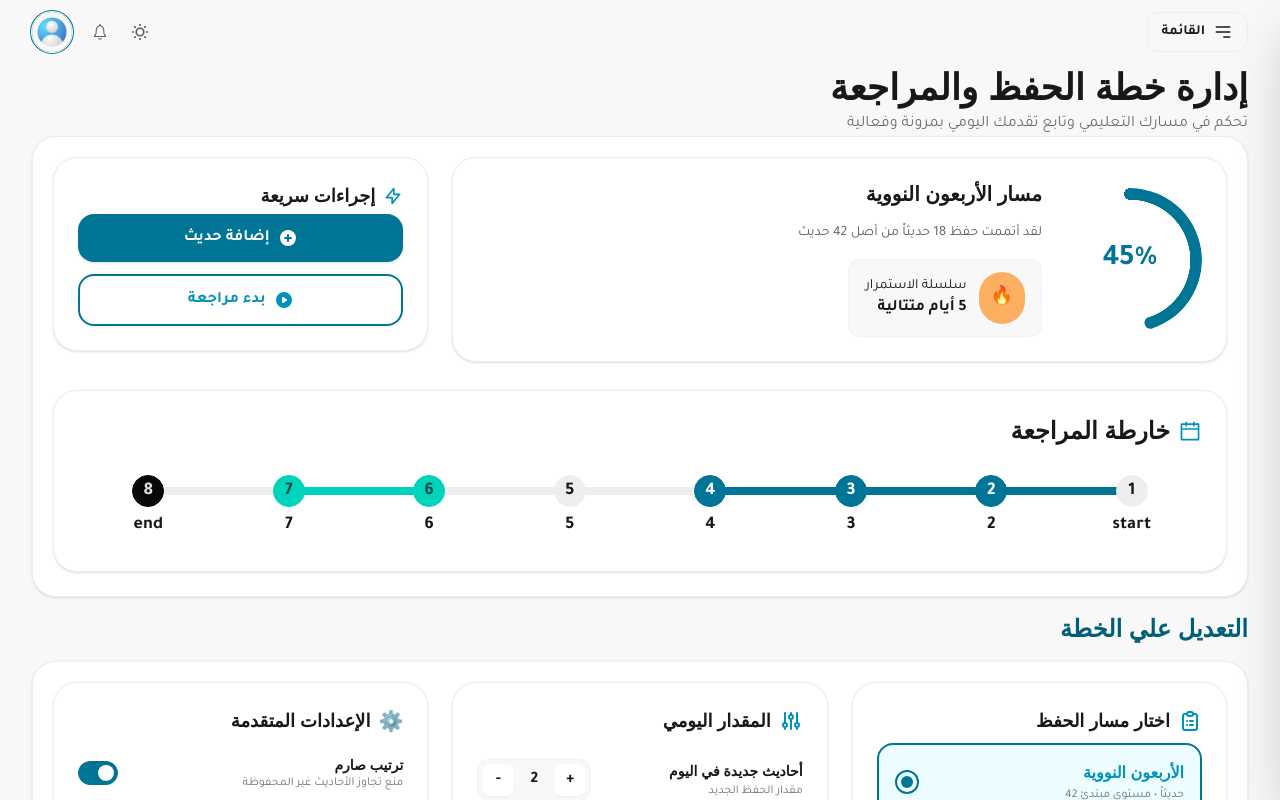
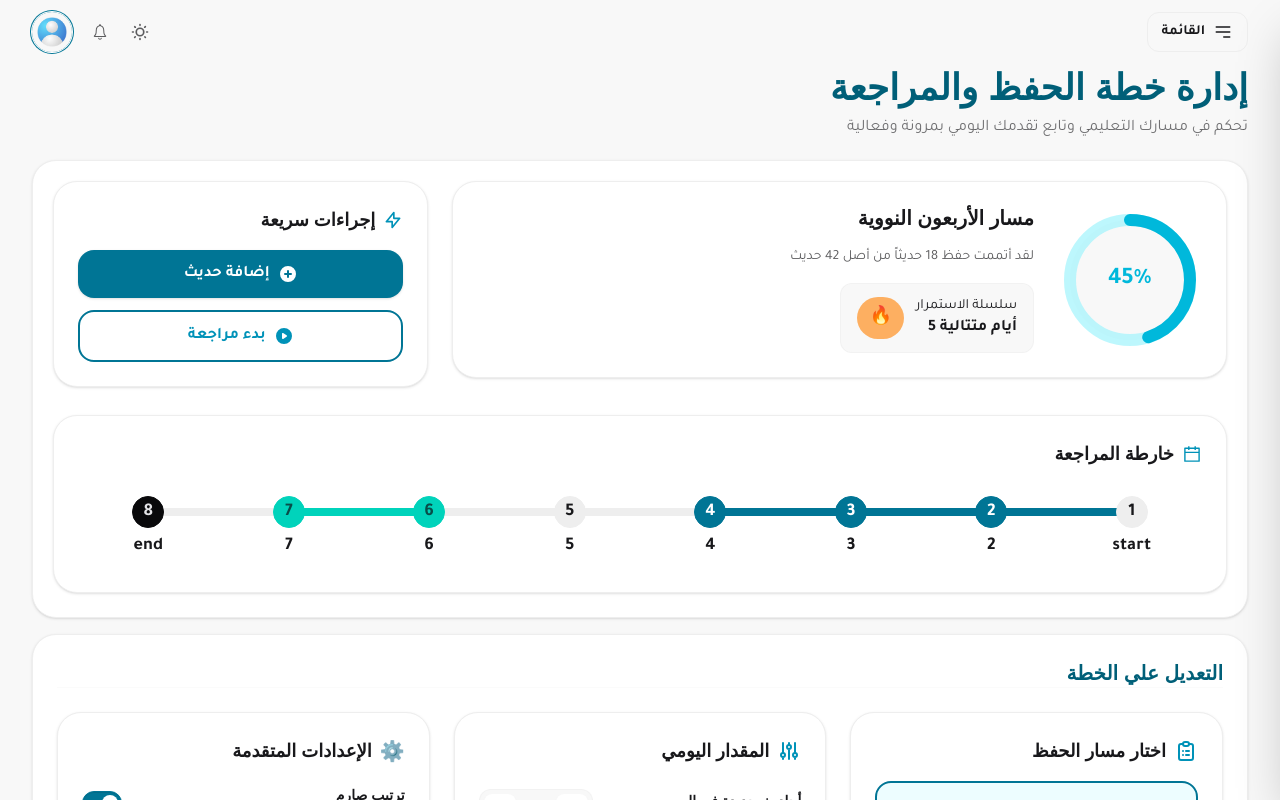
Before and after one commit to AshrafRedaRadi/Athar, a React (Vite) app: page /plan in a window 1280 px wide. Shown: the top 800 px of the page. Built offline with nearby package versions, Linux system fonts and the light colour scheme; no server answers; a web font is replaced by a local one.

Commit message:
fix margins in plan page

```diff
--- a/src/components/plan/DaysTarget.jsx
+++ b/src/components/plan/DaysTarget.jsx
@@ -2,7 +2,7 @@ import { AiOutlineCalendar } from "react-icons/ai";
 
 export default function DaysTarget() {
   return (
-    <div className="w-full bg-base-100 rounded-3xl shadow-sm border border-base-300 p-6 font-2 text-base-content" dir="rtl">
+    <div className="w-full bg-base-100 rounded-3xl shadow-sm border border-base-300 p-4 sm:p-6 font-2 text-base-content" dir="rtl">
       <style>{`
         .steps .step-secondary::before,
         .steps .step-secondary::after {
@@ -12,14 +12,13 @@ export default function DaysTarget() {
         }
       `}</style>
 
-      <div className="text-2xl font-bold font-1 mb-6 flex items-center gap-2">
-        <AiOutlineCalendar className="inline text-cyan-600 dark:text-cyan-400" />
-        <span>خارطة المراجعة</span>
+      <div className="flex items-center justify-start gap-2 text-base-content font-bold font-1 text-lg mb-4 sm:mb-6">
+        <AiOutlineCalendar className="w-5 h-5 text-cyan-600 dark:text-cyan-400 shrink-0" />
+        <h3>خارطة المراجعة</h3>
       </div>
 
-      {/* حاوية السكرول الأفقية */}
       <div className="w-full overflow-x-auto pb-2">
-        <ul className="steps steps-horizontal w-full min-w-[700px] [--step-icon-size:2.5rem] text-lg font-bold">
+        <ul className="steps steps-horizontal w-full min-w-[380px] sm:min-w-[700px] [--step-icon-size:1.75rem] sm:[--step-icon-size:2.5rem] text-xs sm:text-lg font-bold">
           <li className="step flex-1">start</li>
           <li className="step step-secondary flex-1">2</li>
           <li className="step step-secondary flex-1">3</li>
--- a/src/components/plan/ProgressCard.jsx
+++ b/src/components/plan/ProgressCard.jsx
@@ -13,44 +13,80 @@ const ProgressCard = (props) => {
   const streakDaysText = props.streakDaysText || "أيام متتالية";
   const percentage = props.percentage || 45;
 
+  const radius = 70;
+  const strokeWidth = 14;
+  const size = (radius + strokeWidth) * 2;
+  const dashArray = radius * Math.PI * 2;
+  const dashOffset = dashArray - (dashArray * percentage) / 100;
+
   return (
-    <div className="bg-base-100 p-6 rounded-3xl shadow-sm border border-base-300 flex items-center justify-between w-full mx-auto font-2" dir="rtl">
-      <div className="flex items-center justify-center ml-4">
-        <div
-          className="radial-progress text-cyan-700 dark:text-cyan-400 font-bold text-3xl"
-          style={{
-            "--value": percentage,
-            "--size": "9rem",
-            "--thickness": "12px",
-          }}
-          role="progressbar"
-        >
-          {percentage}%
-        </div>
-      </div>
-      <div className="flex-1 space-y-4">
-        <h2 className="text-xl font-bold font-1 text-base-content leading-tight">
+    <div
+      className="bg-base-100 p-4 sm:p-6 rounded-3xl shadow-sm border border-base-300 flex flex-col sm:flex-row items-center justify-between gap-6 w-full mx-auto font-2"
+      dir="ltr"
+    >
+      <div className="flex-1 space-y-4 text-center sm:text-right w-full">
+        <h2 className="text-lg sm:text-xl font-bold font-1 text-base-content leading-tight">
           {title}
         </h2>
 
-        <p className="text-sm font-2 text-base-content/70">
+        <p className="text-xs sm:text-sm font-2 text-base-content/70">
           {completedText} {completedCount} {itemType} {totalText} {totalCount} {totalItemType}
         </p>
 
-        <div className="inline-flex items-center gap-3 bg-base-200 border border-base-300/60 px-4 py-3 rounded-xl">
-          <div className="bg-[#FDAF61] p-3 rounded-full flex items-center justify-center">
-            <span role="img" aria-label="streak" className="text-white text-lg">
+        <div className="inline-flex items-center justify-center sm:justify-start gap-3 bg-base-200 border border-base-300/60 px-4 py-2.5 sm:py-3 rounded-xl w-full sm:w-auto">
+          <div className="bg-[#FDAF61] p-2.5 sm:p-3 rounded-full flex items-center justify-center shrink-0">
+            <span role="img" aria-label="streak" className="text-white text-base sm:text-lg leading-none">
               🔥
             </span>
           </div>
 
-          <div className="flex flex-col text-sm text-base-content">
+          <div className="flex flex-col text-xs sm:text-sm text-base-content text-right">
             <span>{streakTitle}</span>
-            <span className="font-semibold text-base">
+            <span className="font-semibold text-sm sm:text-base">
               {streakDaysCount} {streakDaysText}
             </span>
           </div>
         </div>
+      </div>
+
+      <div className="relative flex items-center justify-center shrink-0 w-28 h-28 sm:w-36 sm:h-36">
+        <svg
+          viewBox={`0 0 ${size} ${size}`}
+          className="w-full h-full -rotate-90"
+        >
+          {/* the color of the background of the circle*/}
+          <circle
+            cx={size / 2}
+            cy={size / 2}
+            r={radius}
+            className="fill-base-200"
+          />
+
+          {/* line of the pre prograss */}
+          <circle
+            cx={size / 2}
+            cy={size / 2}
+            r={radius}
+            className="fill-none stroke-cyan-200/70"
+            strokeWidth={strokeWidth}
+          />
+
+          {/* line of the prograss */}
+          <circle
+            cx={size / 2}
+            cy={size / 2}
+            r={radius}
+            className="fill-none stroke-cyan-500 transition-all duration-500 ease-out"
+            strokeWidth={strokeWidth}
+            strokeLinecap="round"
+            strokeDasharray={dashArray}
+            strokeDashoffset={dashOffset}
+          />
+        </svg>
+
+        <span className="absolute text-xl sm:text-2xl font-bold text-cyan-500">
+          {percentage}%
+        </span>
       </div>
     </div>
   );
--- a/src/components/plan/QuickActions.jsx
+++ b/src/components/plan/QuickActions.jsx
@@ -6,8 +6,9 @@ const QuickActions = () => {
       className="bg-base-100 p-6 rounded-3xl shadow-sm border border-base-300 w-full space-y-4 font-2"
       dir="rtl"
     >
-      <div className="flex items-center justify-start gap-2 text-base-content font-bold font-1 text-lg mb-1">
-        <svg className="w-5 h-5 text-cyan-600 dark:text-cyan-400" fill="none" stroke="currentColor" viewBox="0 0 24 24">
+      <div className="flex items-center justify-start gap-2 text-base-content font-bold font-1 text-lg mb-4">
+        <svg
+         className="w-5 h-5 text-cyan-600 dark:text-cyan-400" fill="none" stroke="currentColor" viewBox="0 0 24 24">
           <path strokeLinecap="round" strokeLinejoin="round" strokeWidth="2" d="M13 10V3L4 14h7v7l9-11h-7z" />
         </svg>
         <h3>إجراءات سريعة</h3>
@@ -19,7 +20,7 @@ const QuickActions = () => {
         >
           {/* أيقونة (+) */}
           <svg
-            className="w-5 h-5 shrink-0" fill="currentColor" viewBox="0 0 20 20">
+          className="w-5 h-5 shrink-0" fill="currentColor" viewBox="0 0 20 20">
             <path fillRule="evenodd" d="M10 18a8 8 0 100-16 8 8 0 000 16zm1-11a1 1 0 10-2 0v2H7a1 1 0 100 2h2v2a1 1 0 102 0v-2h2a1 1 0 100-2h-2V7z" clipRule="evenodd" />
           </svg>
           <span className="whitespace-nowrap">إضافة حديث</span>
@@ -30,7 +31,7 @@ const QuickActions = () => {
         >
           {/* أيقونة التشغيل/المراجعة */}
           <svg
-            className="w-5 h-5 shrink-0" fill="currentColor" viewBox="0 0 20 20">
+           className="w-5 h-5 shrink-0" fill="currentColor" viewBox="0 0 20 20">
             <path fillRule="evenodd" d="M10 18a8 8 0 100-16 8 8 0 000 16zM9.555 7.168A1 1 0 008 8v4a1 1 0 001.555.832l3-2a1 1 0 000-1.664l-3-2z" clipRule="evenodd" />
           </svg>
           <span className="whitespace-nowrap">بدء مراجعة</span>
--- a/src/components/plan/SelectedTrack.jsx
+++ b/src/components/plan/SelectedTrack.jsx
@@ -18,7 +18,7 @@ const SelectedTrack = (props) => {
   return (
     <div className="bg-base-100 p-6 rounded-3xl shadow-sm border border-base-300 w-full max-w-sm space-y-4 font-2" dir="rtl">
 
-      <div className="flex items-center justify-start gap-2 text-base-content font-bold font-1 text-lg mb-2">
+      <div className="flex items-center justify-start gap-2 text-base-content font-bold font-1 text-lg mb-4">
         <svg
           className="w-6 h-6 text-cyan-600 dark:text-cyan-400" fill="none" stroke="currentColor" viewBox="0 0 24 24">
           <path strokeLinecap="round" strokeLinejoin="round" strokeWidth="2" d="M9 5H7a2 2 0 00-2 2v12a2 2 0 002 2h10a2 2 0 002-2V7a2 2 0 00-2-2h-2M9 5a2 2 0 002 2h2a2 2 0 002-2M9 5a2 2 0 012-2h2a2 2 0 012 2m-3 7h3m-3 4h3m-6-4h.01M9 16h.01" />
--- a/src/pages/Plan.jsx
+++ b/src/pages/Plan.jsx
@@ -13,16 +13,16 @@ export default function Plan() {
         <Navbar activePage="review" />
 
         <header className="text-start space-y-1">
-          <h1 className="text-3xl md:text-4xl font-bold font-1 text-base-content">
+          <h1 className="text-3xl md:text-4xl font-bold font-1 text-cyan-800 dark:text-cyan-800">
             إدارة خطة الحفظ والمراجعة
           </h1>
-          <p className="text-sm md:text-base text-base-content/60 font-normal">
+          <p className="text-sm md:text-base text-base-content/60 font-normal mt-2 mb-5">
             تحكم في مسارك التعليمي وتابع تقدمك اليومي بمرونة وفعالية
           </p>
         </header>
 
+        {/* القسم الأول: المتابعة والإجراءات */}
         <div className="grid grid-cols-1 lg:grid-cols-3 gap-4 sm:gap-6 bg-base-100 p-3 sm:p-5 rounded-3xl shadow-sm border border-base-300">
-
           <div className="col-span-1 lg:col-span-2 w-full">
             <ProgressCard />
           </div>
@@ -33,15 +33,19 @@ export default function Plan() {
           <div className="col-span-1 lg:col-span-3 order-3 w-full my-1">
             <DaysTarget />
           </div>
+        </div>
 
+        <div className="grid grid-cols-1 lg:grid-cols-3 gap-4 sm:gap-6 bg-base-100 p-4 sm:p-6 rounded-3xl shadow-sm border border-base-300 mt-4">
 
-        </div>
-        <div className="text-1xl md:text-2xl font-bold font-1 text-cyan-800 dark:text-cyan-800 mt-4">التعديل علي الخطة</div>
-        <div className="grid grid-cols-1 lg:grid-cols-3 gap-4 sm:gap-6 bg-base-100 p-3 sm:p-5 rounded-3xl shadow-sm border border-base-300 mt-4 ">
+          <div className="col-span-1 lg:col-span-3 text-lg sm:text-xl font-bold font-1 text-cyan-800 dark:text-cyan-800 border-b border-base-200/60 ">
+            <h3>التعديل علي الخطة</h3>
+          </div>
+
           <SelectedTrack />
           <DailyGoal />
           <AdvancedSettings />
         </div>
+
         <div className="mt-6 flex justify-start px-1 mb-6">
           <button className="w-full sm:w-auto bg-cyan-700 hover:bg-cyan-800 text-white px-6 py-3.5 rounded-2xl flex items-center justify-center gap-2 font-2 font-semibold shadow-md transition active:scale-95 cursor-pointer">
             <svg
```
